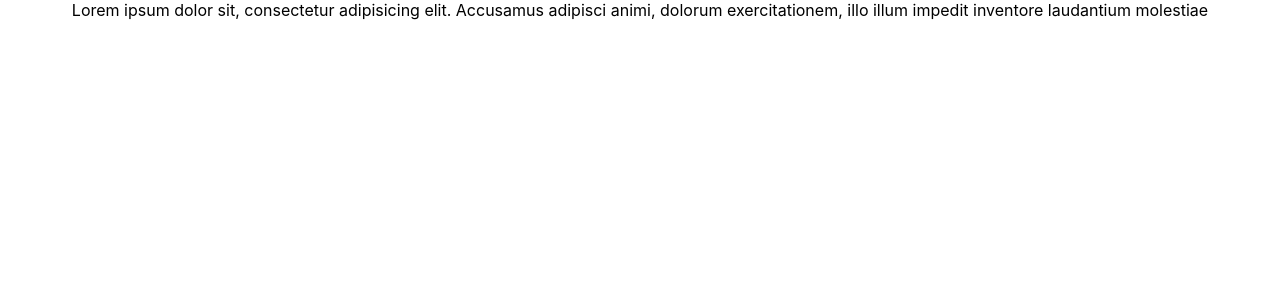
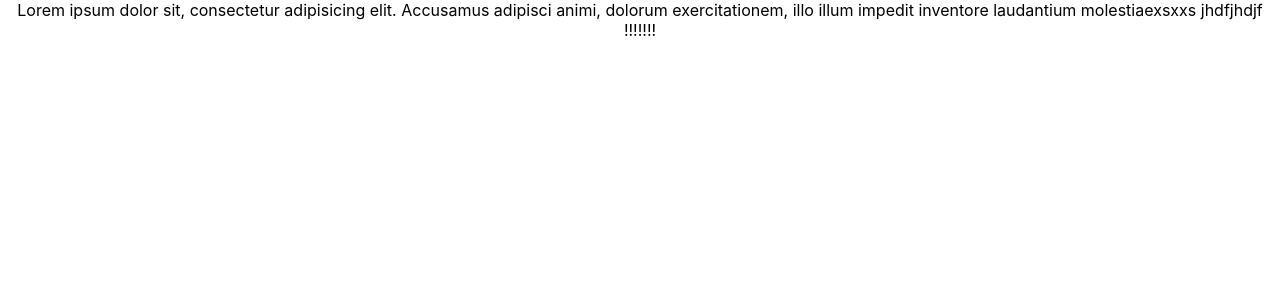
Before and after one commit to TheHaxy/InternshipReactApp, a React (Create React App) app: page / in a window 1280 px wide. Shown: the top 300 px of the page. Built offline with nearby package versions, Linux system fonts and the light colour scheme.

Commit message:
testing app

```diff
--- a/src/components/HeaderComponent/Header.jsx
+++ b/src/components/HeaderComponent/Header.jsx
@@ -5,7 +5,7 @@ const Header = () => {
     return (
         <div className={headerClasses.header}>
             Lorem ipsum dolor sit, consectetur adipisicing elit. Accusamus adipisci animi, dolorum exercitationem,
-            illo illum impedit inventore laudantium molestiae
+            illo illum impedit inventore laudantium molestiaexsxxs jhdfjhdjf !!!!!!!
         </div>
     );
 };
```
